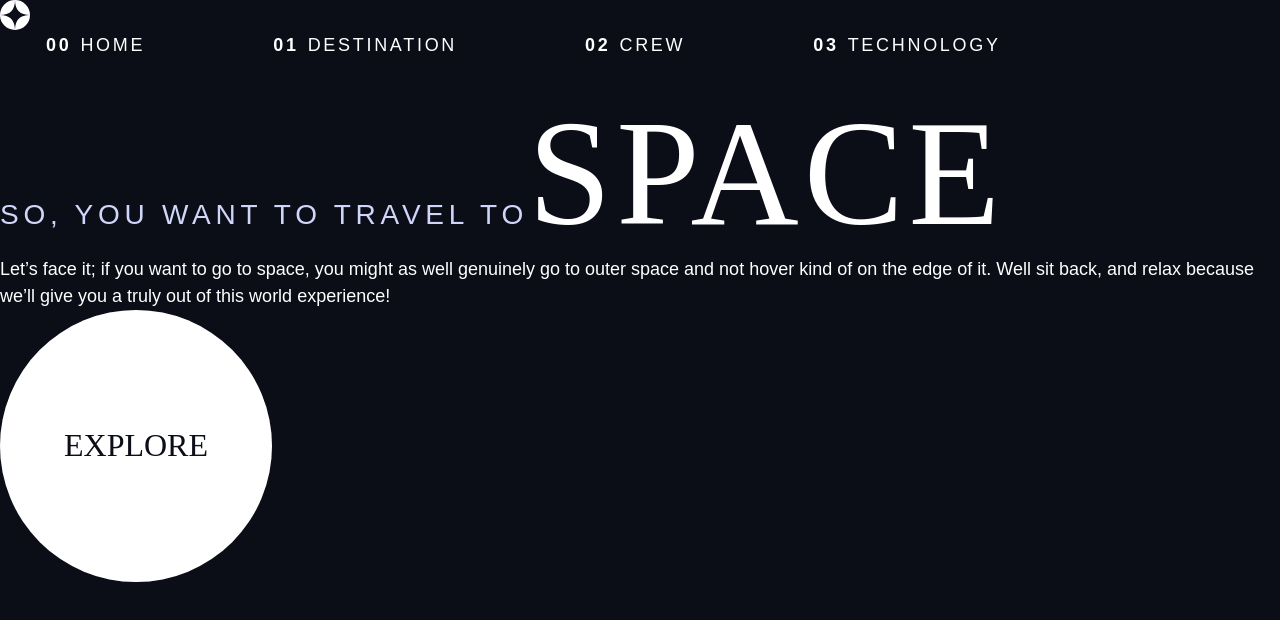
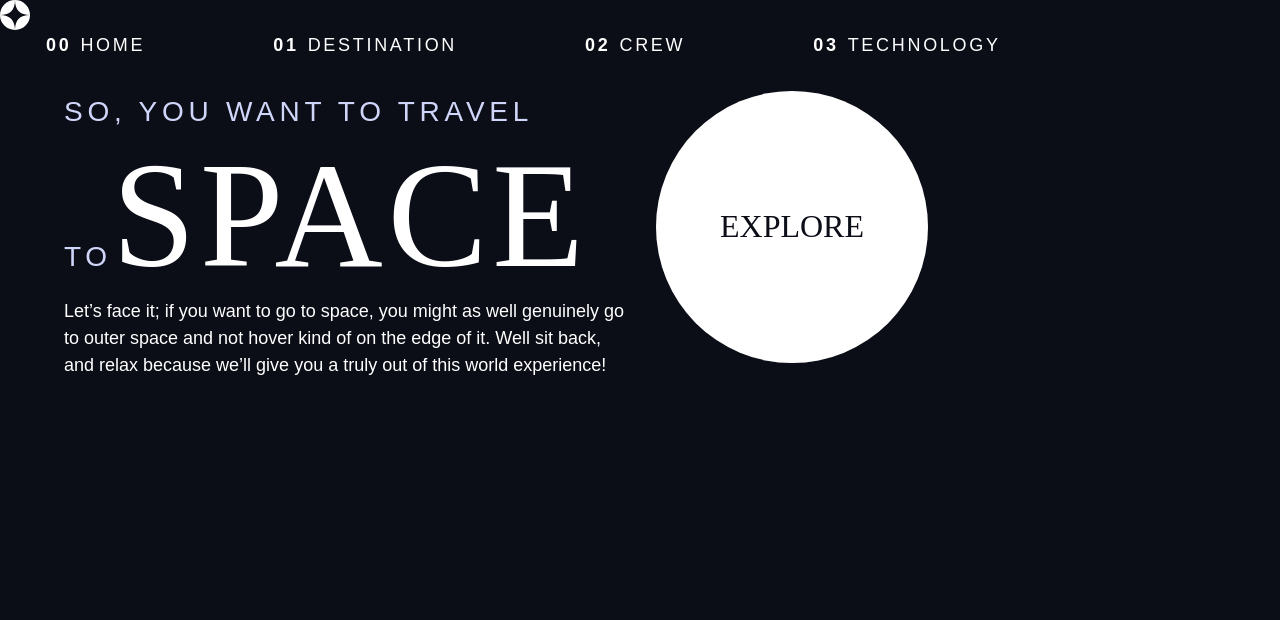
Before and after one commit to Dmnk28/space-tourism, a Next.js app in the folder next/: page / in a window 1280 px wide. Shown: the top 620 px of the page. Built offline with nearby package versions, Linux system fonts and the light colour scheme.

Commit message:
SCSS-Adjustments to the Startpage

```diff
--- a/next/styles/main.css
+++ b/next/styles/main.css
@@ -43,6 +43,11 @@
   background-color: #0B0D17;
   line-height: 1.5;
   min-height: 100vh;
+  display: -ms-grid;
+  display: grid;
+  -ms-grid-rows: min-content 1fr;
+      grid-template-rows: -webkit-min-content 1fr;
+      grid-template-rows: min-content 1fr;
 }
 
 /* images */
@@ -100,6 +105,28 @@
   padding-inline: 2rem;
   margin-inline: auto;
   max-width: 80rem;
+}
+
+.grid-container {
+  display: -ms-grid;
+  display: grid;
+}
+
+@media (min-width: 45rem) {
+  .grid-container {
+    -webkit-column-gap: var(--container-gap, 2rem);
+            column-gap: var(--container-gap, 2rem);
+    -ms-grid-columns: minmax(2rem, 1fr) (minmax(0px, 40rem))[2] minmax(2rem, 1fr);
+        grid-template-columns: minmax(2rem, 1fr) repeat(2, minmax(0px, 40rem)) minmax(2rem, 1fr);
+  }
+  .grid-container *:first-child {
+    -ms-grid-column: 2;
+    grid-column: 2;
+  }
+  .grid-container *:last-child {
+    -ms-grid-column: 3;
+    grid-column: 3;
+  }
 }
 
 .sr-only {
--- a/next/styles/main.scss
+++ b/next/styles/main.scss
@@ -45,6 +45,8 @@
     background-color: $clr-dark;
     line-height: 1.5;
     min-height: 100vh;
+    display: grid;
+    grid-template-rows: min-content 1fr;
 }
 
 /* images */
@@ -98,6 +100,24 @@
     margin-inline: auto;
     max-width: 80rem;
 }
+
+.grid-container {
+    display: grid;
+
+    @media (min-width: 45rem) {
+        column-gap: var(--container-gap, 2rem);
+        grid-template-columns: minmax(2rem, 1fr) repeat(2, minmax(0px, 40rem)) minmax(2rem, 1fr);
+
+        *:first-child {
+            grid-column: 2;
+        }
+
+        *:last-child {
+            grid-column: 3;
+        }
+    }
+}
+
 
 .sr-only {
     position: absolute;
```
Also changed, not shown: 1 other file (tests, documents, lock files or other folders).
